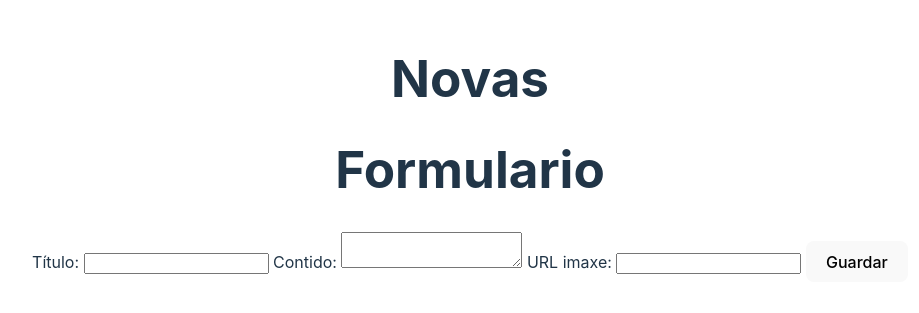
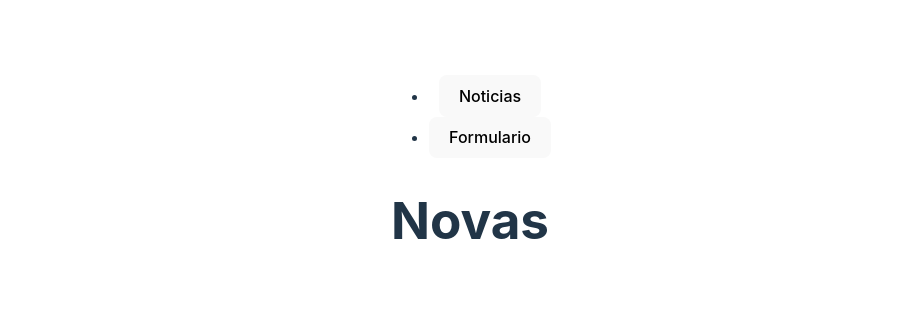
Before and after one commit to Diseno-de-Aplicaciones-Web/Svelte-periodico, a Svelte app: page / in a window 1280 px wide. Shown: the part 229-542 px from the top of the page, without its empty margins (170-1089 px from the left). Built offline with nearby package versions, Linux system fonts and the light colour scheme.

Commit message:
Provides nav and conditional rendering

```diff
--- a/src/App.svelte
+++ b/src/App.svelte
@@ -1,3 +1,19 @@
+<nav>
+    <ul>
+        <li>
+            <button on:click={manejadorNavNoticias}>
+                Noticias
+            </button>
+        </li>
+        <li>
+            <button on:click={manejadorNavFormulario}>
+                Formulario
+            </button>
+        </li>
+    </ul>
+</nav>
+
+{#if (vistaActual === "noticias")}
 
     <h1>Novas</h1>
 
@@ -10,14 +26,29 @@
         />
     {/each}
 
+{/if}
+
+{#if (vistaActual === "formulario")}
+
     <h1>Formulario</h1>
     <Formulario bind:listaNovas={novas}/>
 
+{/if}
 
 <script>
 
     import Noticias from "./conponents/Noticias/Noticias.svelte";
     import Formulario from "./conponents/Formulario/Formulario.svelte";
+
     let novas = []
+    let vistaActual = "noticias"
+
+    function manejadorNavNoticias() {
+        vistaActual = "noticias"
+    }
+
+    function manejadorNavFormulario() {
+        vistaActual = "formulario"
+    }
 
 </script>
```
Lines whose indentation alone changed are shown as unchanged.
